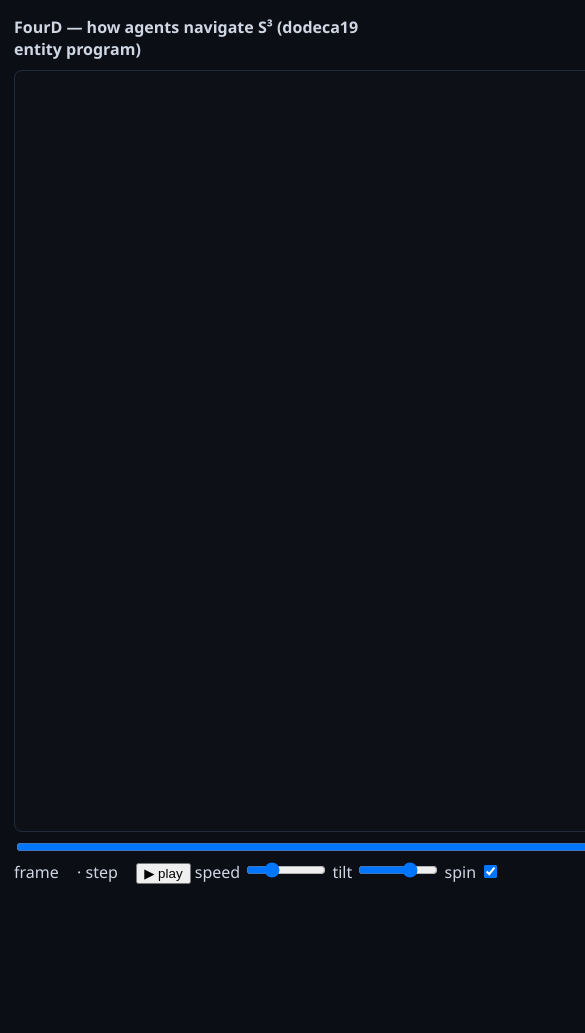
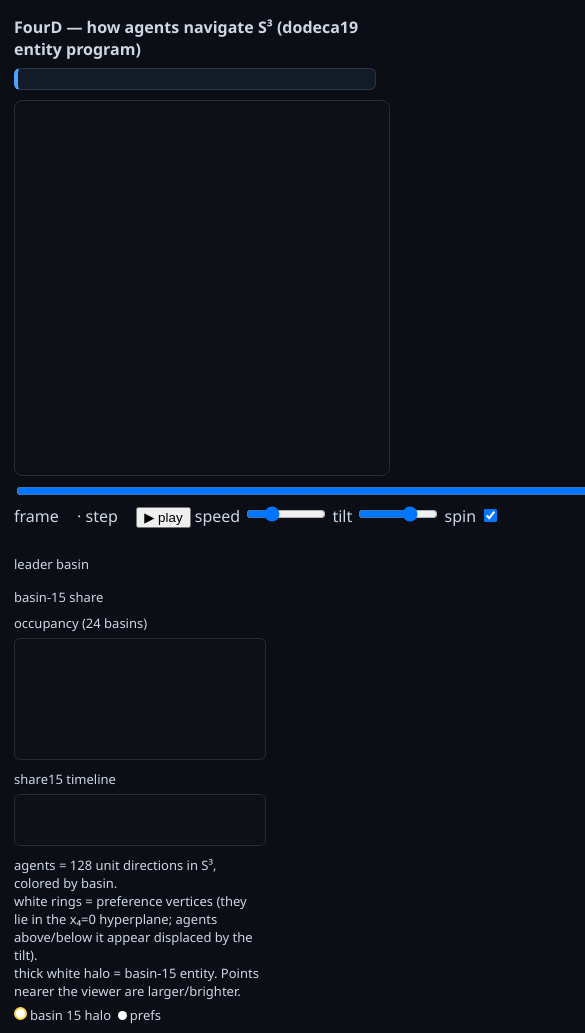
Before and after one commit to vikingdude81/FourD, a plain HTML site: page tegmark_bridge/viz/trace_view.tmpl.html in a window 390 px wide. Shown: the top 1033 px of the page, 585 px wide, since content can reach past the window. Before the commit the page ends 898 px from the top, so only its background shows below. Drawn offline with Linux system fonts and the light colour scheme.

Commit message:
V1 viewer: prominent scene-description panel (15px, blue-bar card), responsive wrap, bigger tabs

```diff
--- a/tegmark_bridge/viz/trace_view.tmpl.html
+++ b/tegmark_bridge/viz/trace_view.tmpl.html
@@ -2,15 +2,16 @@
 <html><head><meta charset="utf-8"><title>FourD entity navigation — trace view</title>
 <style>
 body{background:#0b0e14;color:#cfd6e4;font-family:Segoe UI,monospace;margin:0;padding:14px}
-h1{font-size:16px;margin:2px 0 8px} #sceneTabs button{margin-right:6px;padding:6px 10px;background:#1a2233;color:#cfd6e4;border:1px solid #334;border-radius:6px;cursor:pointer}
+h1{font-size:16px;margin:2px 0 8px} #sceneTabs button{margin-right:6px;padding:8px 12px;font-size:14px;background:#1a2233;color:#cfd6e4;border:1px solid #334;border-radius:6px;cursor:pointer}
 #sceneTabs button.on{background:#2b6cb0;color:#fff}
-#wrap{display:flex;gap:14px;margin-top:10px}
-canvas{background:#0d1117;border:1px solid #232c3b;border-radius:8px}
-.side{width:250px;font-size:12px} .row{margin:6px 0} .big{font-size:20px;color:#fff}
+#wrap{display:flex;flex-wrap:wrap;gap:14px;margin-top:10px}
+canvas{background:#0d1117;border:1px solid #232c3b;border-radius:8px;max-width:96vw}
+.side{width:250px;font-size:13px} .row{margin:6px 0} .big{font-size:20px;color:#fff}
 #bars{width:250px;height:120px;background:#0d1117;border:1px solid #232c3b;border-radius:6px}
 #spark{width:250px;height:50px;background:#0d1117;border:1px solid #232c3b;border-radius:6px}
 input[type=range]{width:100%}
-#desc{font-size:12px;color:#8fa1bd;max-width:780px;margin-top:4px}
+#desc{font-size:15px;line-height:1.45;color:#dbe6f5;background:#141b28;border:1px solid #2b3547;border-left:4px solid #4aa3ff;border-radius:6px;
+ padding:10px 12px;max-width:820px;margin-top:8px}
 .legend span{display:inline-block;margin-right:10px}
 .dot{display:inline-block;width:9px;height:9px;border-radius:50%;margin-right:3px}
 </style></head><body>
```
